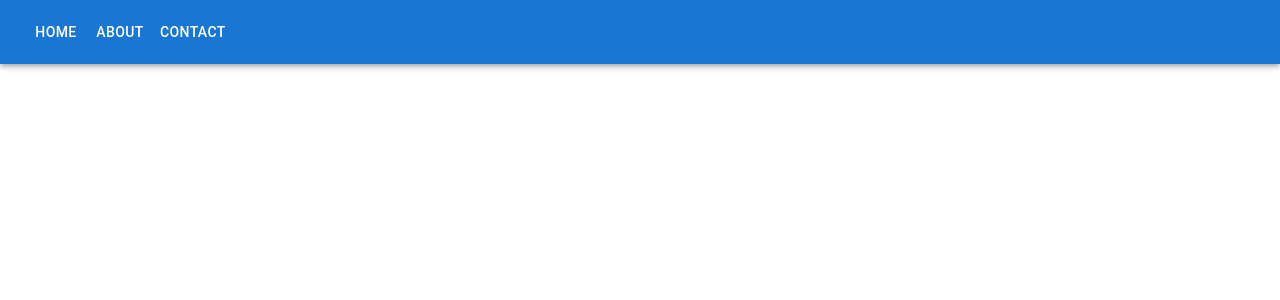
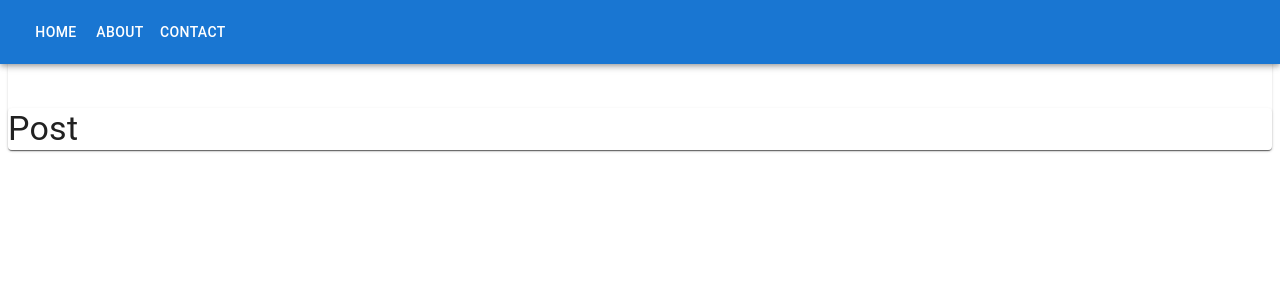
Before and after one commit to pitutuuu/ptech-3, a React (Create React App) app: page /post/1 in a window 1280 px wide. Before the commit this address had no page. Shown: the top 300 px of the page. Built offline with nearby package versions, Linux system fonts and the light colour scheme.

Commit message:
feat: add Layout and Post components, refactor App routing structure

```diff
--- a/src/App.jsx
+++ b/src/App.jsx
@@ -1,20 +1,26 @@
 import React from 'react';
 import { Routes, Route } from 'react-router-dom';
-import Menu from './components/Menu';
 import About from './pages/About';
 import Contact from './pages/Contact';
 import Posts from './pages/Posts';
+import Layout from './Layout';
+import Post from './pages/Post';
+import { Paper } from '@mui/material';
 
 
 const App = () => {
     return (
         <>
-        <Menu />
-        <Routes>
-        <Route path="/" element={<Posts />} />
-        <Route path="/about" element={<About />} />
-        <Route path="/contact" element={<Contact />} />
-        </Routes>
+        <Paper>
+            <Routes>
+                <Route path="/" element={<Layout />}>
+                    <Route index element={<Posts />} />
+                    <Route path="post/:slug" element={<Post />} />
+                    <Route path="about" element={<About />} />
+                    <Route path="contact" element={<Contact />} />
+                </Route>
+            </Routes>
+        </Paper>
         </>
     )
 }
--- /dev/null
+++ b/src/Layout.jsx
@@ -0,0 +1,16 @@
+import { Outlet } from 'react-router-dom'
+import { Paper } from '@mui/material'
+import Menu from './components/Menu'
+
+const Layout = () => {
+    return (
+        <>
+            <Menu />
+            <Paper sx={{ marginTop: '100px'}}>
+                <Outlet />
+            </Paper>
+        </>
+    )
+}
+
+export default Layout
--- /dev/null
+++ b/src/pages/Post.jsx
@@ -0,0 +1,11 @@
+import { Typography } from "@mui/material";
+
+const Post = () => {
+    return (
+        <Typography variant="h4">
+            Post
+        </Typography>
+    );
+  }
+
+export default Post;
```
